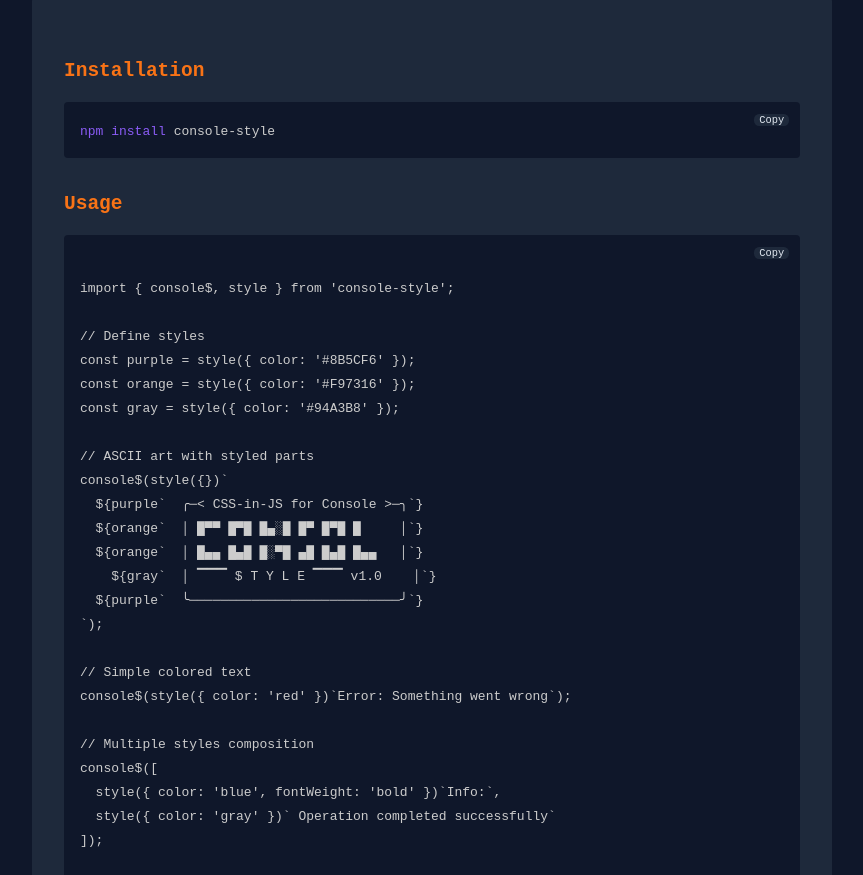
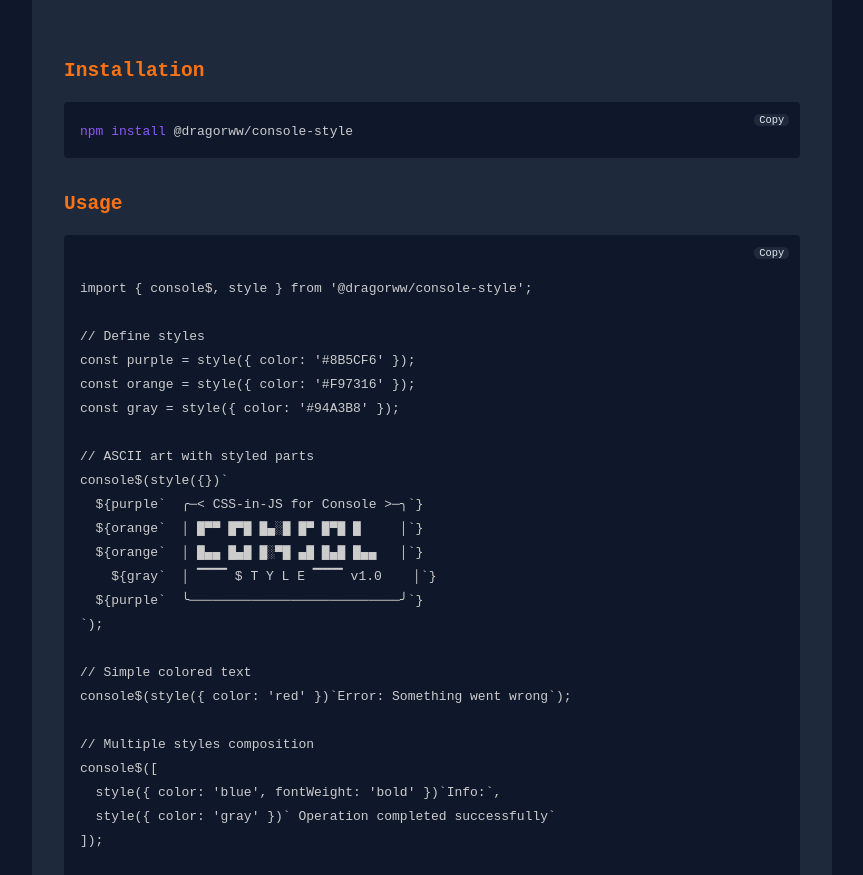
Before and after one commit to DragorWW/console-style, a website built with Vite: page site/index.html in a window 1280 px wide. Shown: the part 320-1195 px from the top of the page, without its empty margins (208-1071 px from the left). Built offline with nearby package versions, Linux system fonts and the light colour scheme.

Commit message:
rename to @dragorww/console-style

```diff
--- a/package.json
+++ b/package.json
@@ -1,5 +1,5 @@
 {
-  "name": "console-style",
+  "name": "@dragorww/console-style",
   "version": "1.0.0",
   "homepage": "https://dragorww.github.io/console-style/",
   "description": "✨ Styled console for and browser 🎨 💅",
@@ -10,6 +10,9 @@
   "files": [
     "dist"
   ],
+  "publishConfig": {
+    "access": "public"
+  },
   "scripts": {
     "build": "npm run build:cjs && npm run build:esm",
     "build:cjs": "tsc",
--- a/site/index.html
+++ b/site/index.html
@@ -34,12 +34,12 @@
         <h2>Installation</h2>
         <pre
           class="code-block"
-        ><code class="language-bash">npm install console-style</code></pre>
+        ><code class="language-bash">npm install @dragorww/console-style</code></pre>
 
         <h2>Usage</h2>
         <pre class="code-block">
             <code class="language-typescript">
-import { console$, style } from 'console-style';
+import { console$, style } from '@dragorww/console-style';
 
 // Define styles
 const purple = style({ color: '#8B5CF6' });
```
Also changed, not shown: README.md.
